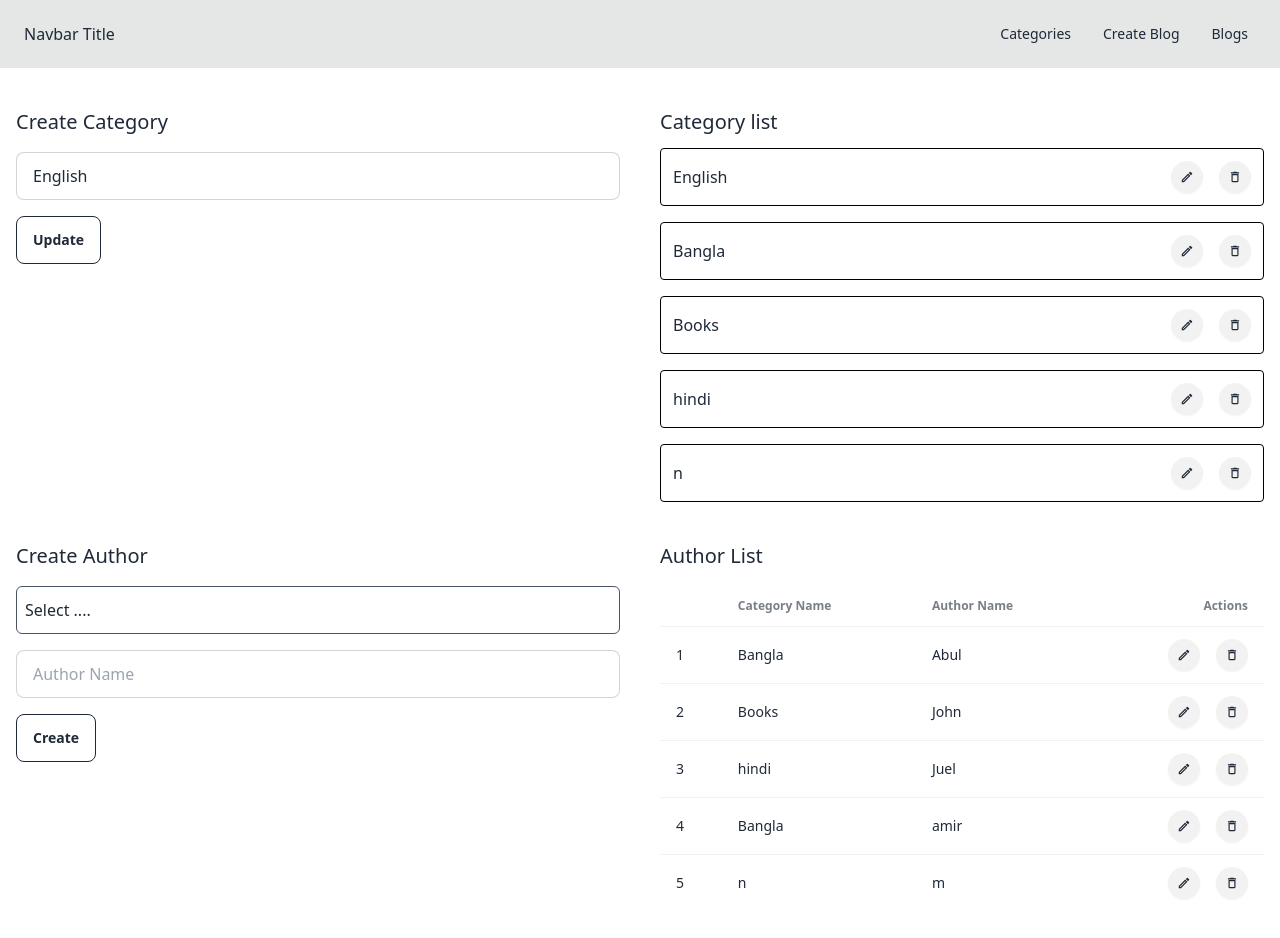
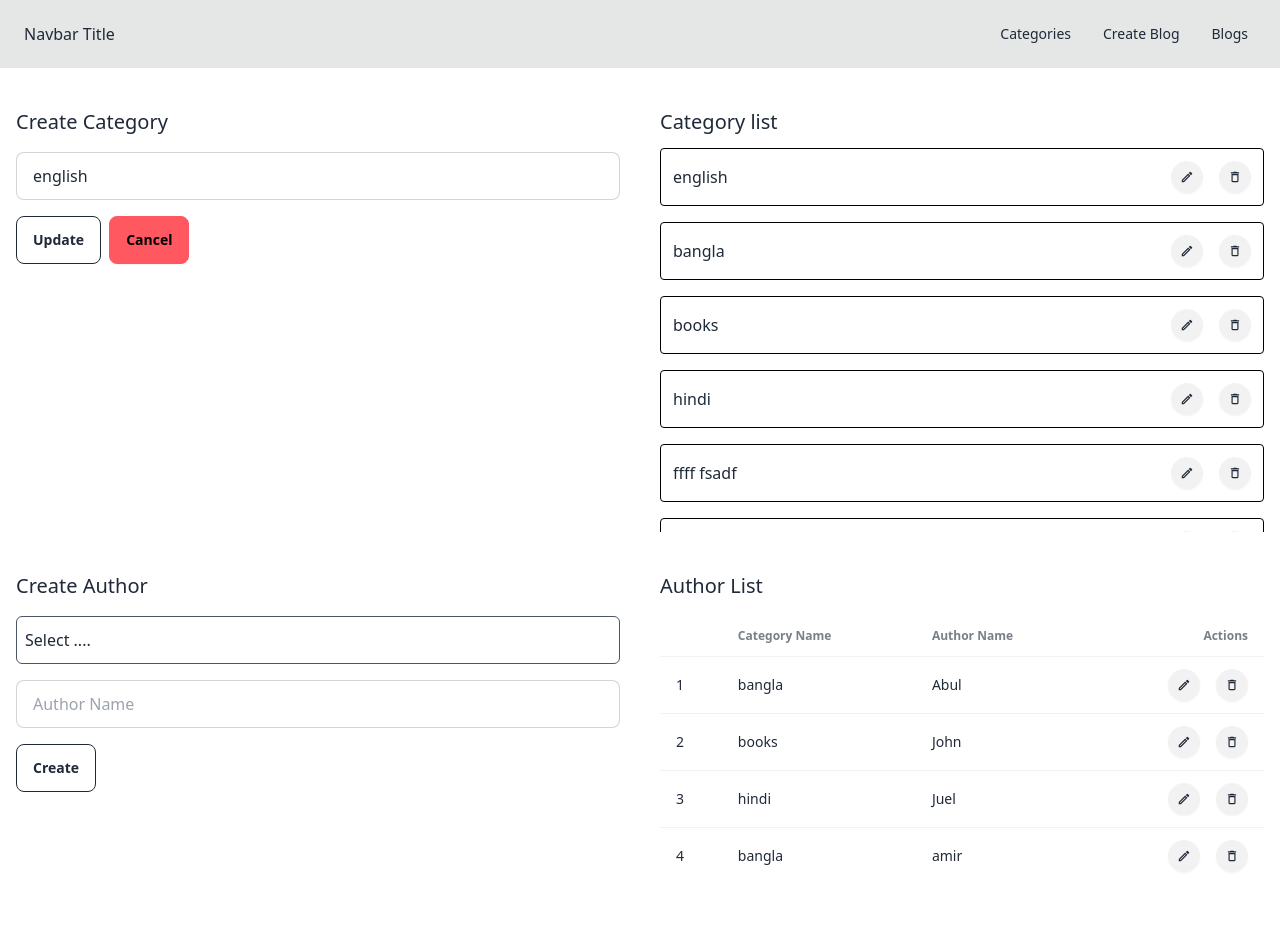
Before and after one commit to hmjuel78/advanced-blogging, a React (Vite) app: page / in a window 1280 px wide. Both pictures are taken after a click on the button 1187 px from the left and 177 px from the top of the page. Shown: the top 938 px of the page. Built offline with nearby package versions, Linux system fonts and the light colour scheme; data requests are answered from the project's data file.

Commit message:
cat edit update

```diff
--- a/db.json
+++ b/db.json
@@ -51,15 +51,15 @@
   ],
   "categories": [
     {
-      "name": "English",
+      "name": "english",
       "id": 1
     },
     {
-      "name": "Bangla",
+      "name": "bangla",
       "id": 2
     },
     {
-      "name": "Books",
+      "name": "books",
       "id": 3
     },
     {
@@ -67,8 +67,12 @@
       "id": 4
     },
     {
-      "name": "n",
-      "id": 5
+      "name": "ffff fsadf",
+      "id": 13
+    },
+    {
+      "name": "dfsa fdsa",
+      "id": 14
     }
   ],
   "authors": [
@@ -91,11 +95,6 @@
       "name": "amir",
       "categoryId": 2,
       "id": 7
-    },
-    {
-      "name": "m",
-      "categoryId": 5,
-      "id": 8
     }
   ],
   "tags": [
--- a/src/components/category/CategoryForm.jsx
+++ b/src/components/category/CategoryForm.jsx
@@ -1,5 +1,5 @@
-import { useDispatch } from "react-redux"
-import { categoryCreate, categoryUpdate } from "../../features/category/categorySlice"
+import { useDispatch, useSelector } from "react-redux"
+import { categoryCreate, categorySelector, categoryUpdate } from "../../features/category/categorySlice"
 import toast from "react-hot-toast"
 import { useEffect, useState } from "react"
 
@@ -7,6 +7,8 @@ const CategoryForm = (props) => {
     const { editableCat, setEditableCat } = props
     const [categoryName, setCategoryName] = useState('')
     const dispatch = useDispatch()
+    const { categories } = useSelector(categorySelector)
+
 
     const changeCatName = (e) => {
         setCategoryName(e.target.value)
@@ -18,7 +20,10 @@ const CategoryForm = (props) => {
             return toast.error('Type Category name properly!!')
         }
         const newCategory = {
-            name: categoryName
+            name: categoryName.toLowerCase()
+        }
+        if (categories.find(cat => cat.name.toLowerCase() === categoryName.toLowerCase() && cat.id !== editableCat.id)) {
+            return toast.error("This name already taken!!!")
         }
         if (editableCat === null) {
             dispatch(categoryCreate(newCategory))
@@ -26,7 +31,7 @@ const CategoryForm = (props) => {
         } else {
             dispatch(categoryUpdate({
                 id: editableCat.id,
-                name: categoryName
+                name: categoryName.toLowerCase()
             }))
             toast.success('Category name upadate successfully!!')
         }
@@ -35,9 +40,16 @@ const CategoryForm = (props) => {
         setEditableCat(null)
     }
 
+    const cancelEditBlogHandle = () => {
+        setCategoryName('')
+        setEditableCat(null)
+    }
+
     useEffect(() => {
         if (editableCat !== null) {
             setCategoryName(editableCat.name)
+        } else {
+            setCategoryName('')
         }
     }, [editableCat])
 
@@ -47,6 +59,9 @@ const CategoryForm = (props) => {
             <form onSubmit={catNameOnSubmit} className="space-y-4">
                 <input onChange={changeCatName} value={categoryName} type="text" placeholder="Category Name" className="input input-bordered w-full" />
                 <button className="btn btn-outline">{editableCat === null ? 'Create' : 'Update'}</button>
+                {editableCat &&
+                    <button onClick={() => cancelEditBlogHandle()} className="btn btn-error ml-2">Cancel</button>
+                }
             </form>
         </div>
     )
--- a/src/pages/Categories.jsx
+++ b/src/pages/Categories.jsx
@@ -22,6 +22,9 @@ const Categories = () => {
 
 
     const handleCatDelete = (catId) => {
+        if (editableCat.id === catId) {
+            setEditableCat(null)
+        }
         dispatch(categoryDelete(catId))
         toast.success('Category delete successfully!!')
     }
```
